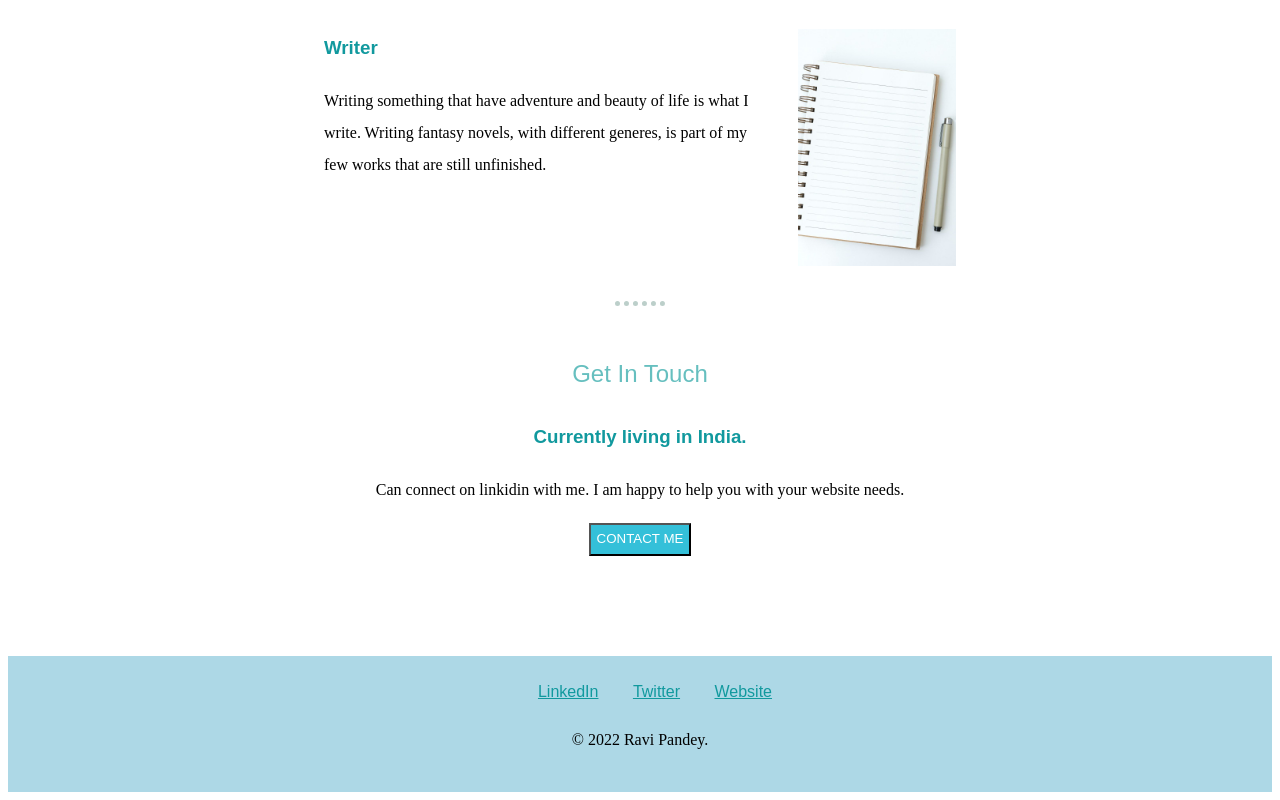
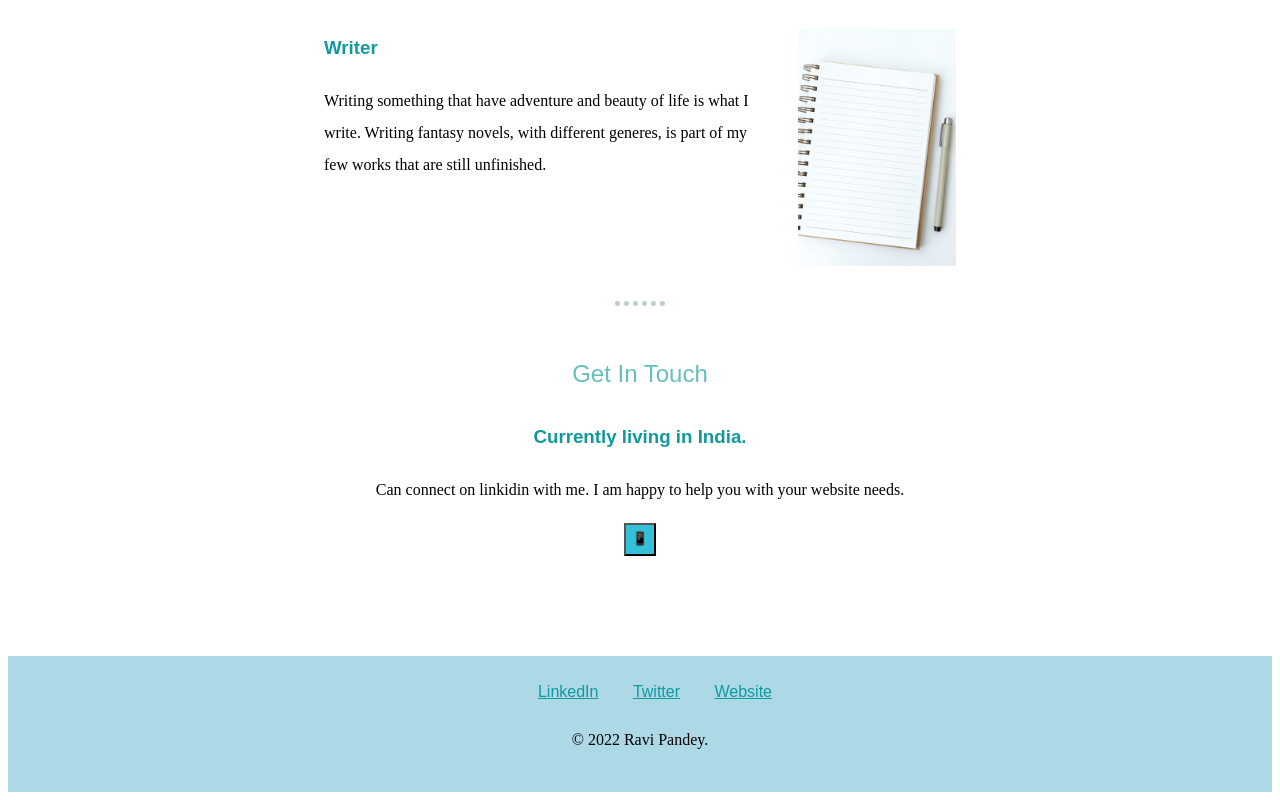
Before and after one commit to raviSavour/HTML2, a plain HTML site: page index.html in a window 1280 px wide. Shown: the part 1361-2161 px from the top of the page. Drawn offline with Linux system fonts and the light colour scheme.

Commit message:
Update index.html mail emoji

```diff
--- a/index.html
+++ b/index.html
@@ -45,7 +45,7 @@
         <div id = "button-wrap-inner">
           <form>
 
-        <a class="btn" href="mailto:ravipnd1212@gmail.com"><input type = "button" name = "text" value = "CONTACT ME" id = "contact-me" ></a>
+        <a class="btn" href="mailto:ravipnd1212@gmail.com"><input type = "button" name = "text" value = "📱" id = "contact-me" ></a>
       </form>
       </div>
       </div>
```
